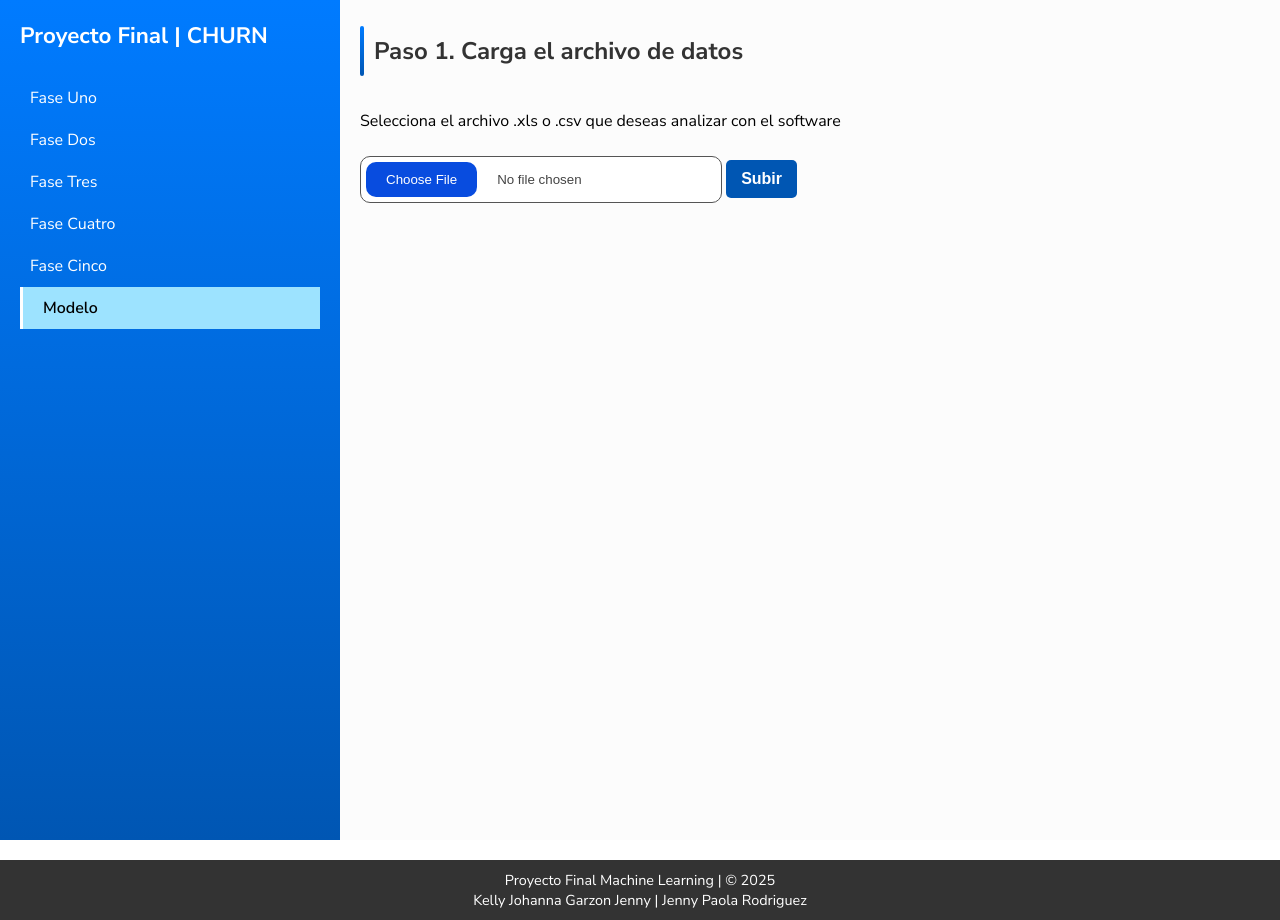
After one commit to Johanna323/Proyecto-ml-churn, a Flask app: page /modelo-regresion-logistica in a window 1280 px wide. The commit adds this page. Run offline with Flask 3, Linux system fonts and the light colour scheme; parts of the project's set-up code (start-up, migrations or seed data) failed here and were passed over.

Commit message:
dev-update: training model and HTML template

```diff
--- a/app.py
+++ b/app.py
@@ -1,6 +1,12 @@
 from flask import Flask, render_template, request, g, send_file, url_for
+import os
+import pandas as pd
+import modelo_churn
 
 app = Flask(__name__)
+
+# Cargar el modelo y los codificadores una vez al inicio
+modelo, _ = modelo_churn.cargar_modelo()
 
 @app.route("/")
 def home():
@@ -26,6 +32,41 @@ def phaseFour():
 def phaseFive():
     return render_template("fase-cinco.html")
 
-@app.route("/modelo")
-def model():
-    return render_template("modelo.html")
+@app.route('/modelo-regresion-logistica', methods=['GET', 'POST'])
+def subir_archivo():
+    if request.method == 'POST':
+        file = request.files['file']
+        if file:
+            filename = file.filename
+            ext = os.path.splitext(filename)[1].lower()
+
+            if ext == '.csv':
+                df = pd.read_csv(file, sep=';')
+            elif ext in ['.xlsx', '.xls']:
+                df = pd.read_excel(file)
+            else:
+                return "Formato de archivo no soportado", 400
+
+            columnas = df.columns.tolist()
+            df.to_csv('archivo_temporal.csv', index=False)
+
+            return render_template('regresion-logistica/resultados-regresion.html', columnas=columnas)
+
+    return render_template('regresion-logistica/cargar-archivo.html')
+
+@app.route('/predecir', methods=['POST'])
+def hacer_prediccion():
+    datos = request.form
+    entrada = [
+        int(datos['gender']),
+        int(datos['SeniorCitizen']),
+        int(datos['Partner']),
+        int(datos['Dependents']),
+        int(datos['tenure']),
+        int(datos['MonthlyCharges']),
+        float(datos['TotalCharges']),
+    ]
+
+    resultado = modelo_churn.predecir(modelo, entrada)
+    prediccion = "Cliente con riesgo de cancelar" if resultado == 1 else "Cliente sin riesgo de cancelar"
+    return render_template('regresion-logistica/resultado.html', resultado=prediccion)
--- a/requirements.txt
+++ b/requirements.txt
@@ -13,3 +13,4 @@ scikit-learn==1.6.1
 gunicorn==23.0.0
 openpyxl
 xlrd
+os
--- a/templates/fase-cinco.html
+++ b/templates/fase-cinco.html
@@ -22,7 +22,7 @@
                 <li><a href="/fase-tres">Fase Tres</a></li>
                 <li><a href="/fase-cuatro">Fase Cuatro</a></li>
                 <li class="active"><a href="/fase-cinco">Fase Cinco</a></li>
-                <li><a href="/modelo">Modelo</a></li>
+                <li><a href="/modelo-regresion-logistica">Modelo</a></li>
             </ul>
         </nav>
         <main class="container__content" id="main-content">
--- a/templates/fase-cuatro.html
+++ b/templates/fase-cuatro.html
@@ -22,7 +22,7 @@
                 <li><a href="/fase-tres">Fase Tres</a></li>
                 <li class="active"><a href="/fase-cuatro">Fase Cuatro</a></li>
                 <li><a href="/fase-cinco">Fase Cinco</a></li>
-                <li><a href="/modelo">Modelo</a></li>
+                <li><a href="/modelo-regresion-logistica">Modelo</a></li>
             </ul>
         </nav>
         <main class="container__content" id="main-content">
--- a/templates/fase-dos.html
+++ b/templates/fase-dos.html
@@ -22,7 +22,7 @@
                 <li><a href="/fase-tres">Fase Tres</a></li>
                 <li><a href="/fase-cuatro">Fase Cuatro</a></li>
                 <li><a href="/fase-cinco">Fase Cinco</a></li>
-                <li><a href="/modelo">Modelo</a></li>
+                <li><a href="/modelo-regresion-logistica">Modelo</a></li>
             </ul>
         </nav>
         <main class="container__content" id="main-content">
--- a/templates/fase-tres.html
+++ b/templates/fase-tres.html
@@ -22,7 +22,7 @@
                 <li class="active"><a href="/fase-tres">Fase Tres</a></li>
                 <li><a href="/fase-cuatro">Fase Cuatro</a></li>
                 <li><a href="/fase-cinco">Fase Cinco</a></li>
-                <li><a href="/modelo">Modelo</a></li>
+                <li><a href="/modelo-regresion-logistica">Modelo</a></li>
             </ul>
         </nav>
         <main class="container__content" id="main-content">
--- a/templates/fase-uno.html
+++ b/templates/fase-uno.html
@@ -22,7 +22,7 @@
                 <li><a href="/fase-tres">Fase Tres</a></li>
                 <li><a href="/fase-cuatro">Fase Cuatro</a></li>
                 <li><a href="/fase-cinco">Fase Cinco</a></li>
-                <li><a href="/modelo">Modelo</a></li>
+                <li><a href="/modelo-regresion-logistica">Modelo</a></li>
             </ul>
         </nav>
         <main class="container__content" id="main-content">
--- a/templates/modelo.html
+++ b/templates/modelo.html
@@ -22,7 +22,7 @@
                 <li><a href="/fase-tres">Fase Tres</a></li>
                 <li><a href="/fase-cuatro">Fase Cuatro</a></li>
                 <li><a href="/fase-cinco">Fase Cinco</a></li>
-                <li class="active"><a href="/modelo">Modelo</a></li>
+                <li class="active"><a href="/modelo-regresion-logistica">Modelo</a></li>
             </ul>
         </nav>
         <main class="container__content" id="main-content">
--- /dev/null
+++ b/templates/regresion-logistica/cargar-archivo.html
@@ -0,0 +1,43 @@
+<!DOCTYPE html>
+
+<html lang="es">
+
+<head>
+  <meta charset="UTF-8" />
+  <meta name="viewport" content="width=device-width, initial-scale=1.0" />
+  <title>Machine Learning - Landing</title>
+  <link rel="stylesheet" href="{{ url_for('static', filename='main.css') }}" />
+  <link rel="preconnect" href="https://fonts.googleapis.com" />
+  <link rel="preconnect" href="https://fonts.gstatic.com" crossorigin />
+  <link href="https://fonts.googleapis.com/css2?family=Nunito+Sans:wght@200..1000&display=swap" rel="stylesheet" />
+</head>
+
+<body>
+  <div class="container">
+    <nav class="container__sidebar">
+      <h1>Proyecto Final | CHURN</h1>
+      <ul>
+        <li><a href="/fase-uno">Fase Uno</a></li>
+        <li><a href="/fase-dos">Fase Dos</a></li>
+        <li><a href="/fase-tres">Fase Tres</a></li>
+        <li><a href="/fase-cuatro">Fase Cuatro</a></li>
+        <li><a href="/fase-cinco">Fase Cinco</a></li>
+        <li class="active"><a href="/modelo-regresion-logistica">Modelo</a></li>
+      </ul>
+    </nav>
+    <main class="container__content" id="main-content">
+      <h2>Paso 1. Carga el archivo de datos</h2>
+      <p>Selecciona el archivo .xls o .csv que deseas analizar con el software</p>
+      <form method="POST" enctype="multipart/form-data">
+        <input type="file" name="file" accept=".csv,.xlsx,.xls" required />
+        <button type="submit">Subir</button>
+      </form>
+    </main>
+  </div>
+  <footer>
+    <p>Proyecto Final Machine Learning | &copy; 2025</p>
+    <p>Kelly Johanna Garzon Jenny | Jenny Paola Rodriguez</p>
+  </footer>
+</body>
+
+</html>
```
Also changed, not shown: modelo_churn.py (added, +40 -0 lines), templates/regresion-logistica/resultados-regresion.html (added, +67 -0 lines), archivo_temporal.csv (added), templates/regresion-logistica/resultado.html (added), 2 other files.
